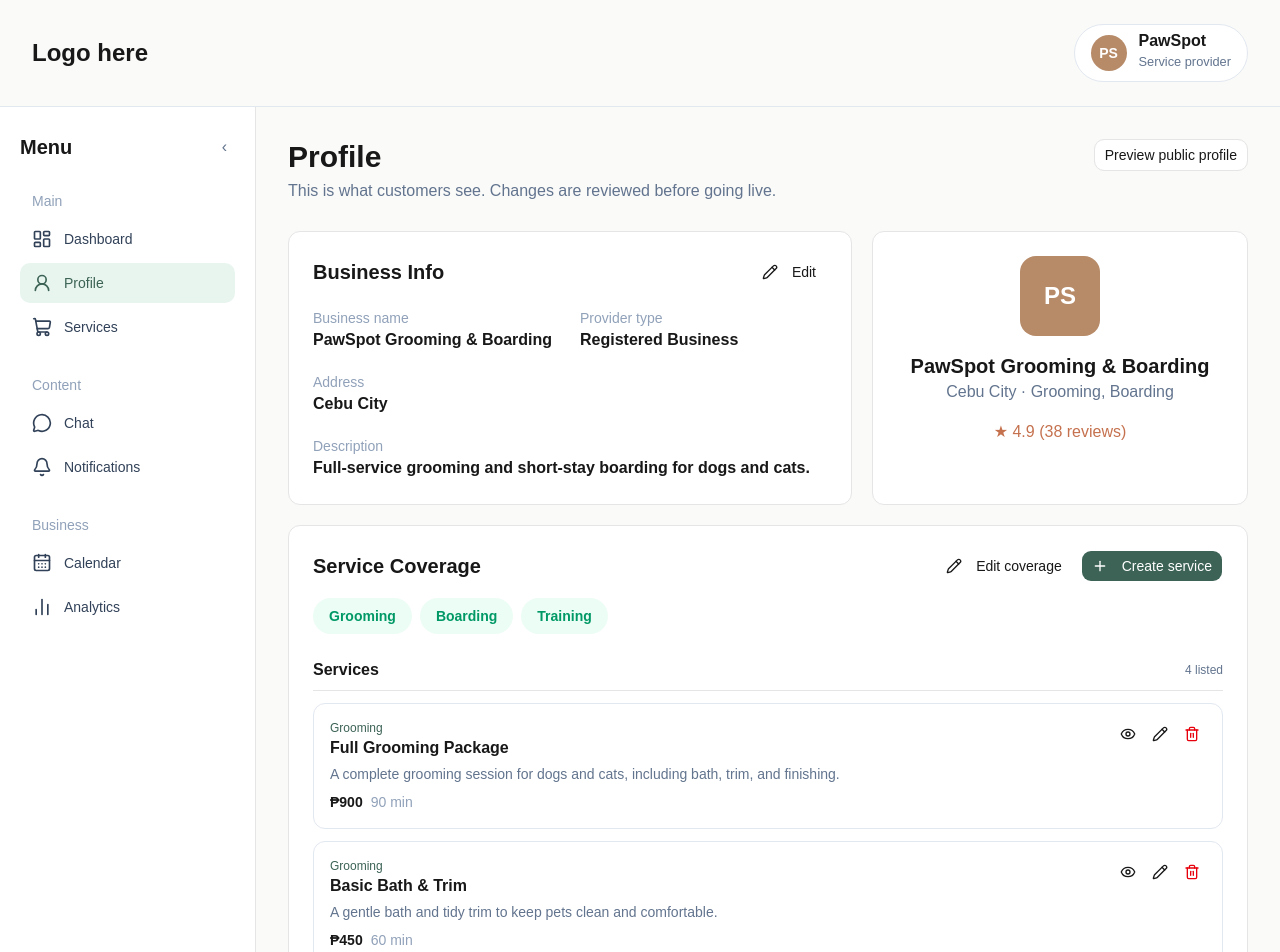
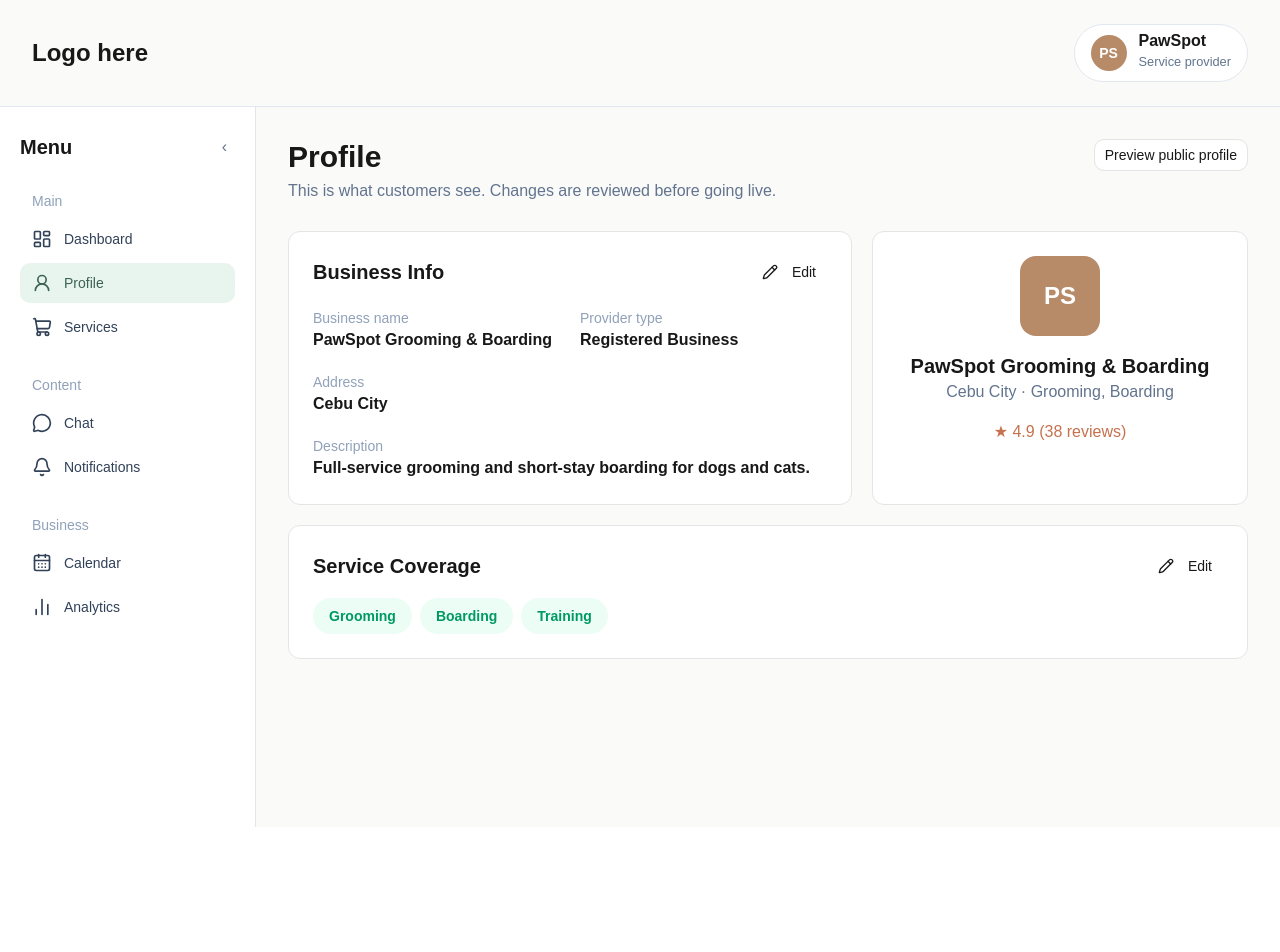
Before and after one commit to GarudaKurt/Aspen, a Next.js app: page /tenant-dashboard/profile in a window 1280 px wide. Shown: the top 952 px of the page. After the commit the page ends 827 px from the top, so only its background shows below. Built offline with nearby package versions, Linux system fonts and the light colour scheme.

Commit message:
Revert service management from Tenant Profile

```diff
--- a/src/features/tenant-dashboard/components/profile-view.tsx
+++ b/src/features/tenant-dashboard/components/profile-view.tsx
@@ -2,23 +2,18 @@
 
 import Image from "next/image";
 import { useState, type ChangeEvent } from "react";
-import { Eye, Pencil, Plus, Trash2, Upload, X } from "lucide-react";
+import { Pencil, Upload, X } from "lucide-react";
 import { BusinessProfile, type TenantProfileData } from "@/features/business-profile/components/business-profile";
 import { Button } from "@/components/ui/button";
 import { Card } from "@/components/ui/card";
 import { Input } from "@/components/ui/input";
 import { Sheet, SheetContent } from "@/components/ui/sheet";
 import { MobileDashboardNav } from "./dashboard-shell";
-import { ServiceFormSheet } from "./service-form-sheet";
-import { services as initialServices } from "../mock-data";
-import type { ServiceItem } from "../types";
 
 type EditableProfile = TenantProfileData & {
   description: string;
   serviceCoverage: string[];
 };
-
-type ServiceDraft = Omit<ServiceItem, "id">;
 
 const coverageOptions = ["Grooming", "Boarding", "Training", "Veterinary"];
 
@@ -42,10 +37,6 @@ export function ProfileView() {
   const [editingCoverage, setEditingCoverage] = useState(false);
   const [previewOpen, setPreviewOpen] = useState(false);
   const [errors, setErrors] = useState<Record<string, string>>({});
-  const [serviceItems, setServiceItems] = useState<ServiceItem[]>(initialServices);
-  const [serviceFormOpen, setServiceFormOpen] = useState(false);
-  const [editingService, setEditingService] = useState<ServiceItem | null>(null);
-  const [deleteServiceId, setDeleteServiceId] = useState<string | null>(null);
 
   const startInfoEdit = () => {
     setDraft(profile);
@@ -129,42 +120,6 @@ export function ProfileView() {
         ? current.filter((item) => item !== coverage)
         : [...current, coverage],
     );
-  };
-
-  const openCreateService = () => {
-    setEditingService(null);
-    setServiceFormOpen(true);
-  };
-
-  const openEditService = (service: ServiceItem) => {
-    setEditingService(service);
-    setServiceFormOpen(true);
-  };
-
-  const saveService = (draft: ServiceDraft) => {
-    if (editingService) {
-      setServiceItems((current) =>
-        current.map((service) =>
-          service.id === editingService.id ? { ...draft, id: editingService.id } : service,
-        ),
-      );
-    } else {
-      setServiceItems((current) => [
-        ...current,
-        { ...draft, id: crypto.randomUUID() },
-      ]);
-    }
-    setServiceFormOpen(false);
-    setEditingService(null);
-  };
-
-  const confirmDeleteService = () => {
-    if (deleteServiceId) {
-      setServiceItems((current) =>
-        current.filter((service) => service.id !== deleteServiceId),
-      );
-    }
-    setDeleteServiceId(null);
   };
 
   return (
@@ -341,15 +296,14 @@ export function ProfileView() {
       </div>
 
       <Card className="mt-5 bg-white p-6 shadow-none">
-        <div className="flex flex-wrap items-center justify-between gap-3">
+        <div className="flex items-center justify-between gap-3">
           <h2 className="text-xl font-semibold">Service Coverage</h2>
-          <div className="flex flex-wrap gap-2">
           {!editingCoverage ? (
             <Button type="button" variant="ghost" onClick={startCoverageEdit}>
-                <Pencil className="mr-2 size-4" /> Edit coverage
+              <Pencil className="mr-2 size-4" /> Edit
             </Button>
           ) : (
-              <>
+            <div className="flex gap-2">
               <Button type="button" variant="ghost" onClick={cancelCoverageEdit}>
                 Cancel
               </Button>
@@ -358,20 +312,11 @@ export function ProfileView() {
                 className="bg-[#3c6355] text-white hover:bg-[#2f5044]"
                 onClick={saveCoverage}
               >
-                  Save coverage
-                </Button>
-              </>
-            )}
-            <Button
-              type="button"
-              className="bg-[#3c6355] text-white hover:bg-[#2f5044]"
-              onClick={openCreateService}
-            >
-              <Plus className="mr-2 size-4" /> Create service
+                Save
               </Button>
             </div>
+          )}
         </div>
-
         {editingCoverage ? (
           <div className="mt-4 grid gap-3 sm:grid-cols-2">
             {coverageOptions.map((coverage) => (
@@ -404,111 +349,7 @@ export function ProfileView() {
             ))}
           </div>
         )}
-
-        <div className="mt-6 space-y-3">
-          <div className="flex items-center justify-between border-b pb-2">
-            <h3 className="font-semibold">Services</h3>
-            <span className="text-xs text-slate-500">{serviceItems.length} listed</span>
-          </div>
-          {serviceItems.length ? (
-            serviceItems.map((service) => (
-              <article
-                key={service.id}
-                className="rounded-xl border border-slate-200 p-4"
-              >
-                <div className="flex flex-wrap items-start justify-between gap-3">
-                  <div className="min-w-0">
-                    <p className="text-xs font-medium text-[#3c6355]">{service.category}</p>
-                    <h3 className="truncate font-semibold">{service.title}</h3>
-                    <p className="mt-1 text-sm text-slate-500">{service.description}</p>
-                    <p className="mt-2 text-sm font-semibold">
-                      {service.price}
-                      <span className="ml-2 font-normal text-slate-400">{service.duration}</span>
-                    </p>
-                  </div>
-                  <div className="flex shrink-0 gap-1">
-                    <Button
-                      type="button"
-                      variant="ghost"
-                      size="icon-sm"
-                      title="Preview service"
-                      aria-label={`Preview ${service.title}`}
-                      onClick={() => openEditService(service)}
-                    >
-                      <Eye />
-                    </Button>
-                    <Button
-                      type="button"
-                      variant="ghost"
-                      size="icon-sm"
-                      title="Edit service"
-                      aria-label={`Edit ${service.title}`}
-                      onClick={() => openEditService(service)}
-                    >
-                      <Pencil />
-                    </Button>
-                    <Button
-                      type="button"
-                      variant="ghost"
-                      size="icon-sm"
-                      className="text-red-600 hover:text-red-700"
-                      title="Delete service"
-                      aria-label={`Delete ${service.title}`}
-                      onClick={() => setDeleteServiceId(service.id)}
-                    >
-                      <Trash2 />
-                    </Button>
-                  </div>
-                </div>
-              </article>
-            ))
-          ) : (
-            <p className="rounded-lg border border-dashed p-5 text-center text-sm text-slate-500">
-              No services yet. Create your first service above.
-            </p>
-          )}
-        </div>
       </Card>
-
-      <ServiceFormSheet
-        open={serviceFormOpen}
-        service={editingService}
-        onClose={() => {
-          setServiceFormOpen(false);
-          setEditingService(null);
-        }}
-        onSave={saveService}
-      />
-
-      {deleteServiceId && (
-        <div className="fixed inset-0 z-50 grid place-items-center bg-black/30 p-4" role="presentation">
-          <div
-            role="alertdialog"
-            aria-modal="true"
-            aria-labelledby="delete-service-title"
-            className="w-full max-w-sm rounded-xl border bg-white p-6 shadow-xl"
-          >
-            <h2 id="delete-service-title" className="text-lg font-semibold">
-              Delete service?
-            </h2>
-            <p className="mt-2 text-sm text-slate-500">
-              This service will be removed from your profile.
-            </p>
-            <div className="mt-5 flex justify-end gap-2">
-              <Button type="button" variant="outline" onClick={() => setDeleteServiceId(null)}>
-                Cancel
-              </Button>
-              <Button
-                type="button"
-                className="bg-red-600 text-white hover:bg-red-700"
-                onClick={confirmDeleteService}
-              >
-                Delete
-              </Button>
-            </div>
-          </div>
-        </div>
-      )}
 
       <Sheet open={previewOpen} onOpenChange={setPreviewOpen}>
         <SheetContent
```
Lines whose indentation alone changed are shown as unchanged.
